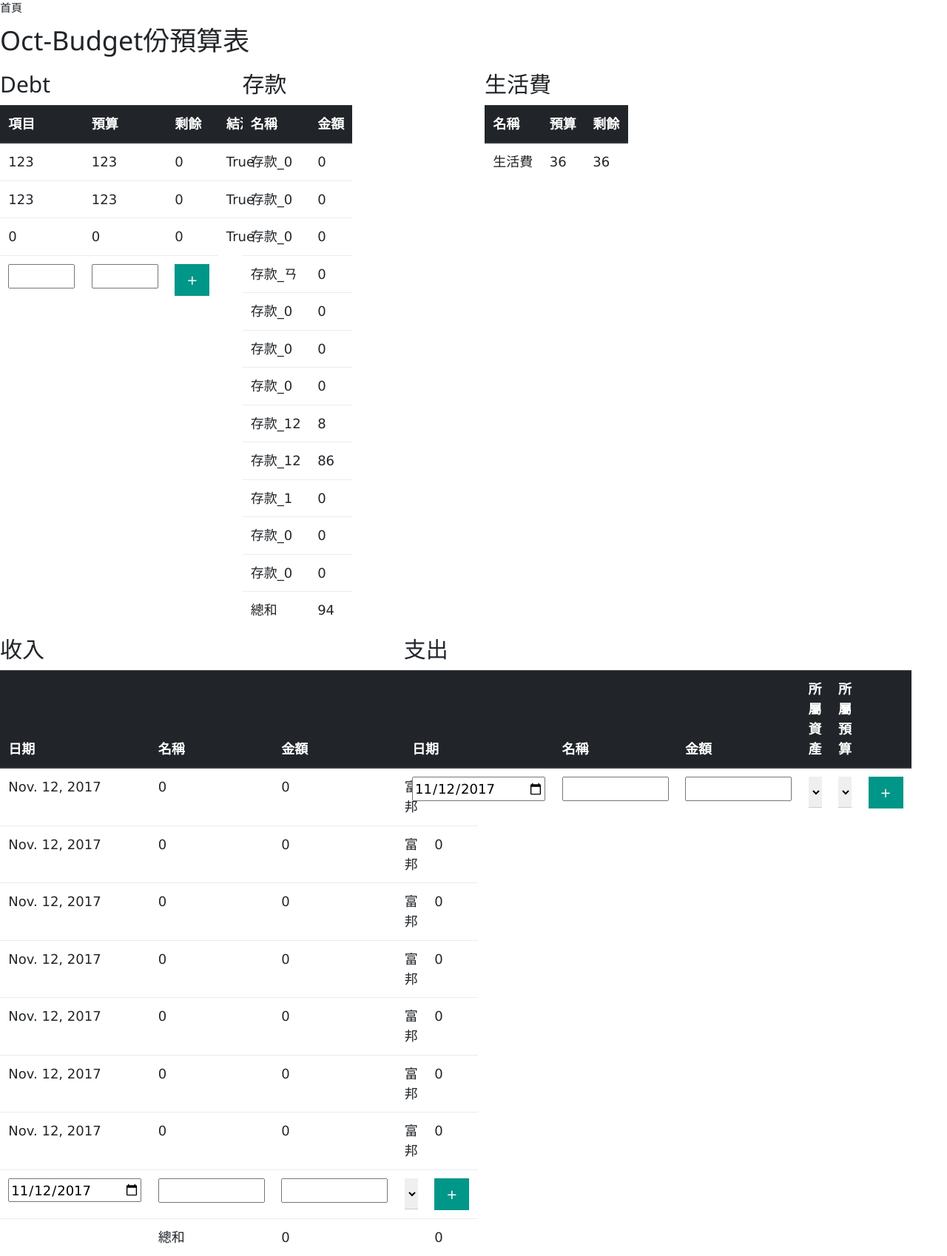
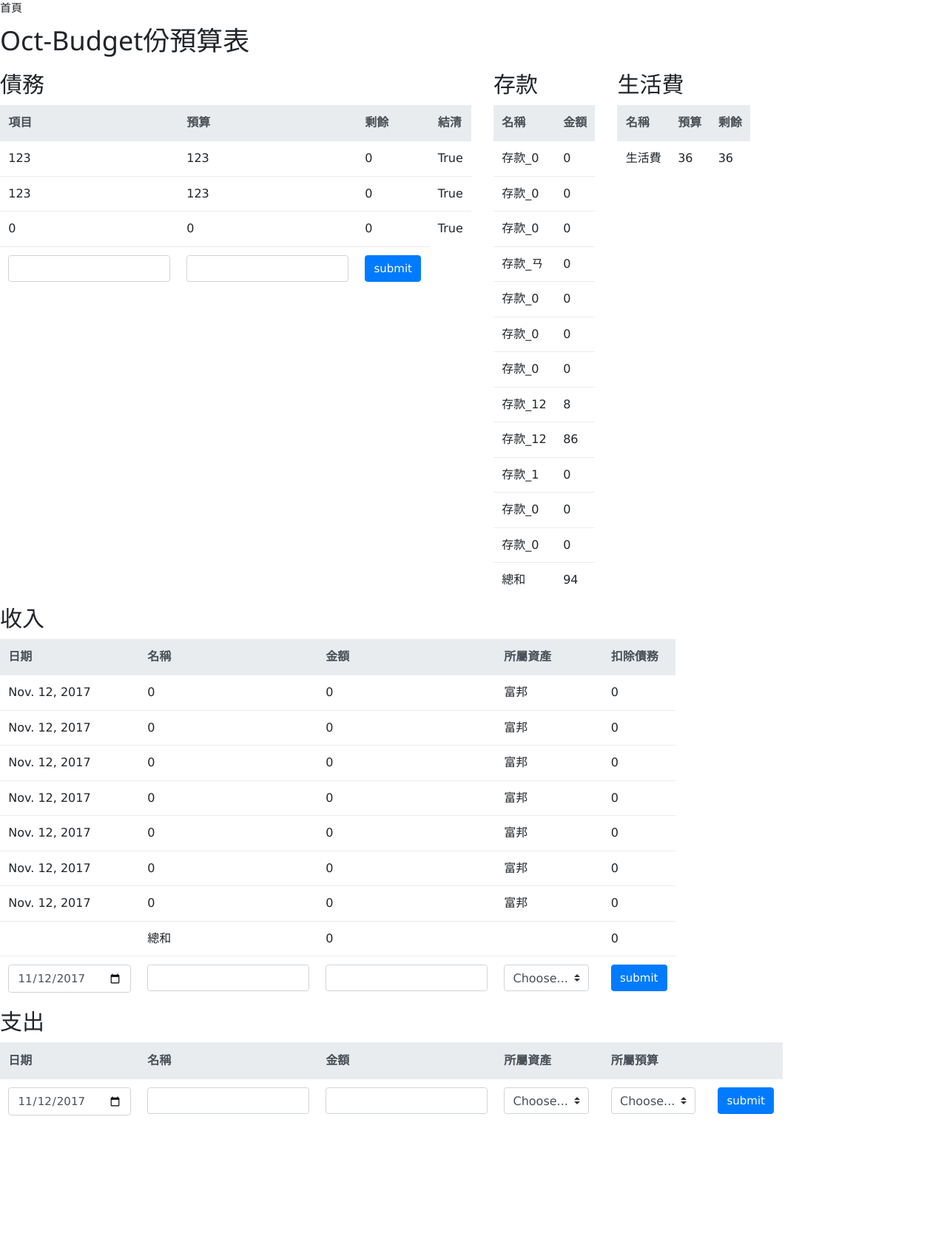
Before and after one commit to ChunYoLin/mysite, a Django app: page /budget/1/ in a window 1280 px wide. Shown: the whole page at 74% size. After the commit the page ends 1508 px from the top, so only its background shows below. Run offline with Django 3.2, Linux system fonts and the light colour scheme; data comes from the database, SQL or seed files in the repository; both versions use the stored data as it was after the commit; some libraries are stand-ins or nearby versions.

Commit message:
revise: add bootstrap

```diff
--- a/budget/templates/budget/detail.html
+++ b/budget/templates/budget/detail.html
@@ -25,10 +25,10 @@
 		</div>
 		<h1>{{ budget.name }}份預算表</h1>
 		<div class="row">
-			<div class="col-xs-4 col-md-3">
-				<h2>Debt</h2>
+			<div class="col-xs-4 col-md-auto">
+				<h2>債務</h2>
 				<table class="table table-responsive">
-					<thead class=" thead-dark">
+					<thead class=" thead-light">
 						<tr>
 							<th>項目</th>
 							<th>預算</th>
@@ -54,24 +54,24 @@
 							<input type="hidden" name="Budget_name" value={{budget.name}}>
 							<tr>
 								<td>
-									<input type="text" name="Debt_name" style="width: 5em;">
+									<input class="form-control" type="text" name="Debt_name">
 								</td>
 
 								<td>
-									<input type="number" name="value" style="width: 5em;">
+									<input class="form-control" type="number" name="value">
 								</td>
 								<td>
-									<button class="w3-button w3-teal" type="submit">+</button>
+									<button class="btn btn-primary" type="submit">submit</button>
 								</td>
 							</tr>
 						</form>
 					</tbody>
 				</table>
 			</div>
-			<div class="col-xs-2 col-md-3">
+			<div class="col-xs-2 col-md-auto">
 				<h2>存款</h2>
 				<table class="table table-responsive">
-					<thead class="thead-dark">
+					<thead class="thead-light">
 						<tr>
 							<th> 名稱 </th>
 							<th> 金額 </th>
@@ -98,10 +98,10 @@
 					</tbody>
 				</table>
 			</div>
-			<div class="col-xs-3 col-md-3">
+			<div class="col-xs-3 col-md-auto">
 				<h2>生活費</h2>
 				<table class="table table-responsive">
-					<thead class="thead-dark">
+					<thead class="thead-light">
 						<tr>
 							<th> 名稱 </th>
 							<th> 預算 </th>
@@ -119,10 +119,10 @@
 			</div>
 		</div>
 		<div class="row">
-			<div class="col-xs-6 col-md-5">
+			<div class="col-xs-6 col-lg-auto">
 				<h2> 收入 </h2>
 				<table class="table table-responsive">
-					<thead class="thead-dark">
+					<thead class="thead-light">
 						<tr>
 							<th> 日期 </th>
 							<th> 名稱 </th>
@@ -141,39 +141,6 @@
 								<td>{{ Income.remain }}</td>
 							</tr>
 						{% endfor %}
-						<form action="add_income" method="get" >
-							<tr>
-								<td>
-									<input type="date" name="date" style="width: 10em; height: 1.8em" id=theDate>
-									<script>
-										var date = new Date();
-										var day = date.getDate();
-										var month = date.getMonth() + 1;
-										var year = date.getFullYear();
-										if (month < 10) month = "0" + month;
-										if (day < 10) day = "0" + day;
-										var today = year + "-" + month + "-" + day;
-										document.getElementById("theDate").value = today;
-									</script>
-								</td>
-								<td>
-									<input type="text" name="name" style="width: 8em;">
-								</td>
-								<td>
-									<input type="number" name="value" style="width: 8em;">
-								</td>
-								<td>
-									<select class="w3-select" name="Bank_name">
-										{% for bank in Bank %}
-											<option>{{ bank.name }}</option>
-										{% endfor %}
-									</select>
-								</td>
-								<td>
-									<button  class="w3-button w3-teal" type="submit">+</button>
-								</td>
-							</tr>
-						</form>
 						<tr>
 							<td></td>
 							<td>總和</td>
@@ -191,13 +158,47 @@
 									document.getElementById("total_income_remain").innerHTML = total_income_remain;
 							</script>
 						</tr>
+						<form action="add_income" method="get" >
+							<tr>
+								<td>
+									<input class="form-control" type="date" name="date" id=theDate>
+									<script>
+										var date = new Date();
+										var day = date.getDate();
+										var month = date.getMonth() + 1;
+										var year = date.getFullYear();
+										if (month < 10) month = "0" + month;
+										if (day < 10) day = "0" + day;
+										var today = year + "-" + month + "-" + day;
+										document.getElementById("theDate").value = today;
+									</script>
+								</td>
+								<td>
+									<input class="form-control" type="text" name="name">
+								</td>
+								<td>
+									<input class="form-control" type="number" name="value">
+								</td>
+								<td>
+									<select class="custom-select mb-2 mr-sm-2 mb-sm-0" name="Bank_name">
+										<option selected>Choose...</option>
+										{% for bank in Bank %}
+											<option>{{ bank.name }}</option>
+										{% endfor %}
+									</select>
+								</td>
+								<td>
+									<button  class="btn btn-primary" type="submit">submit</button>
+								</td>
+							</tr>
+						</form>
 					</tbody>
 				</table>
 			</div>
-			<div class="col-xs-6 col-md-5">
+			<div class="col-xs-6 col-lg-auto">
 				<h2> 支出 </h2>
 				<table class="table table-responsive">
-					<thead class="thead-dark">
+					<thead class="thead-light">
 						<tr>
 							<th> 日期 </th>
 							<th> 名稱 </th>
@@ -221,7 +222,7 @@
 						<form action="add_expense" method="get" >
 							<tr>
 								<td>
-									<input type="date" name="date" style="width: 10em; height: 1.8em" id=theDate1>
+									<input class="form-control" type="date" name="date" id=theDate1>
 									<script>
 										var date = new Date();
 										var day = date.getDate();
@@ -234,25 +235,27 @@
 									</script>
 								</td>
 								<td>
-									<input type="text" name="name" style="width: 8em;">
+									<input class="form-control" type="text" name="name" >
 								</td>
 								<td>
-									<input type="number" name="value" style="width: 8em;">
+									<input class="form-control" type="number" name="value" >
 								</td>
 								<td>
-									<select class="w3-select" name="Bank_name">
+									<select class="custom-select mb-2 mr-sm-2 mb-sm-0" name="Bank_name">
+										<option selected>Choose...</option>
 										{% for bank in Bank %}
 											<option>{{ bank.name }}</option>
 										{% endfor %}
 									</select>
 								</td>
 								<td>
-									<select class="w3-select" name="Item_name">
+									<select class="custom-select mb-2 mr-sm-2 mb-sm-0" name="Item_name">
+										<option selected>Choose...</option>
 										<option>{{ LivingCost.name }}</option>
 									</select>
 								</td>
 								<td>
-									<button class="w3-button w3-teal" type="submit">+</button>
+									<button class="btn btn-primary" type="submit">submit</button>
 								</td>
 							</tr>
 						</form>
--- a/static/budget/css/detail.css
+++ b/static/budget/css/detail.css
@@ -1,9 +1,11 @@
 .table
 {
-	font-size: 18px;
+	font-size: 16px;
 	width: auto !important;
 }
 .table-responsive {
 	display:table-cell;
 	width:100%;
+	/* overflow-y:scroll; */
+	/* height:200px; */
 }
```
Also changed, not shown: db.sqlite3.
